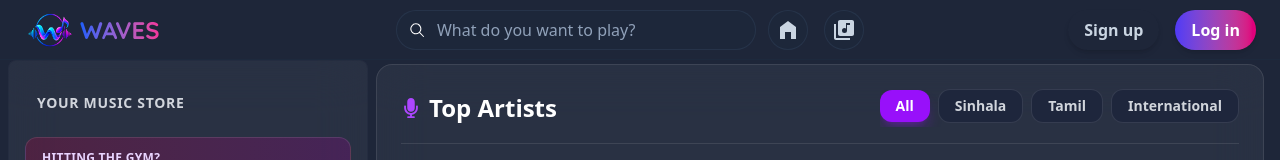
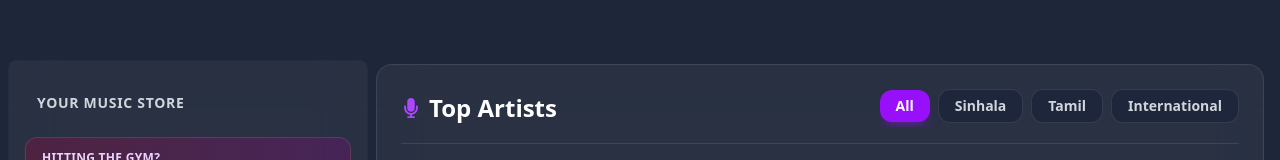
Before and after one commit to shashinirathnayake2111-afk/Waves-Premium_Music_Website, a Next.js app: page /artists in a window 1280 px wide. Shown: the top 160 px of the page. Built offline with nearby package versions, Linux system fonts and the light colour scheme.

Commit message:
Hide side bar and navbar in the login and signup screens

```diff
--- /dev/null
+++ b/src/app/ClientLayout.tsx
@@ -0,0 +1,24 @@
+"use client";
+
+import { usePathname } from "next/navigation";
+import Sidebar from "@/src/components/Sidebar";
+import Navbar from "@/src/components/Navbar";
+
+export default function ClientLayout({ children }: { children: React.ReactNode }) {
+    const pathname = usePathname();
+    const isAuthPage = pathname === "/login" || pathname === "/signup";
+
+    return (
+        <div className="flex flex-1 h-full overflow-hidden">
+            {!isAuthPage && <Sidebar />}
+
+            <div className="flex-1 flex flex-col h-full overflow-y-auto">
+                {!isAuthPage && <Navbar />}
+
+                <main className="flex-1 pb-24">
+                    {children}
+                </main>
+            </div>
+        </div>
+    );
+}
--- a/src/app/layout.tsx
+++ b/src/app/layout.tsx
@@ -1,12 +1,11 @@
 import type { Metadata } from "next";
 import { Geist, Geist_Mono } from "next/font/google";
 import "@/src/app/globals.css";
-import Sidebar from "@/src/components/Sidebar";
-import Navbar from "@/src/components/Navbar";
 import { ModalProvider } from '@/src/context/ModalContext';
 import CreatePlaylistModal from "../components/CreatePlaylistModal";
 import MusicPlayer from '@/src/components/MusicPlayer';
 import { MusicProvider } from '@/src/context/MusicContext';
+import ClientLayout from "@/src/components/ClientLayout";
 
 const geistSans = Geist({
   variable: "--font-geist-sans",
@@ -30,14 +29,11 @@ export default function RootLayout({ children }: Readonly<{ children: React.Reac
         <ModalProvider>
           <MusicProvider>
             <CreatePlaylistModal />
-            <Sidebar />
-            <div className="flex-1 flex flex-col h-full overflow-y-auto">
-              <Navbar />
-
+            <ClientLayout>
               <main className="flex-1 pb-24">
                 {children}
               </main>
-            </div>
+              </ClientLayout>
             <MusicPlayer />
           </MusicProvider>
         </ModalProvider>
--- /dev/null
+++ b/src/components/ClientLayout.tsx
@@ -0,0 +1,18 @@
+"use client";
+
+import { usePathname } from "next/navigation";
+import Sidebar from "@/src/components/Sidebar";
+
+export default function ClientLayout({ children }: { children: React.ReactNode }) {
+  const pathname = usePathname();
+  const isAuthPage = pathname === "/login" || pathname === "/signup";
+
+  return (
+    <div className="flex flex-1 h-full overflow-hidden">
+      {!isAuthPage && <Sidebar />}
+      <div className="flex-1 flex flex-col h-full overflow-y-auto">
+        {children}
+      </div>
+    </div>
+  );
+}
--- a/src/components/Sidebar.tsx
+++ b/src/components/Sidebar.tsx
@@ -81,7 +81,7 @@ export default function Sidebar() {
     <div>
       <aside className="relative left-2 top-15 w-90 h-[82vh] flex flex-col gap-3">
 
-        <div className=" bg-white/5 backdrop-blur-xl border border-[#091227]/10 rounded-lg p-4 overflow-y-auto [scrollbar-width:none] [-ms-overflow-style:none] [&::-webkit-scrollbar]:hidden flex-1 flex flex-col justify-between">
+        <div className=" bg-white/5 backdrop-blur-xl border border-[#091227]/10 rounded-lg p-4 overflow-y-auto [scrollbar:none] [-ms-overflow-style:none] [&::-webkit-scrollbar]:hidden flex-1 flex flex-col justify-between">
 
           <div>
             <h2 className="font-semibold uppercase text-sm text-gray-300 tracking-wider mb-6 mt-4 px-3">
```
